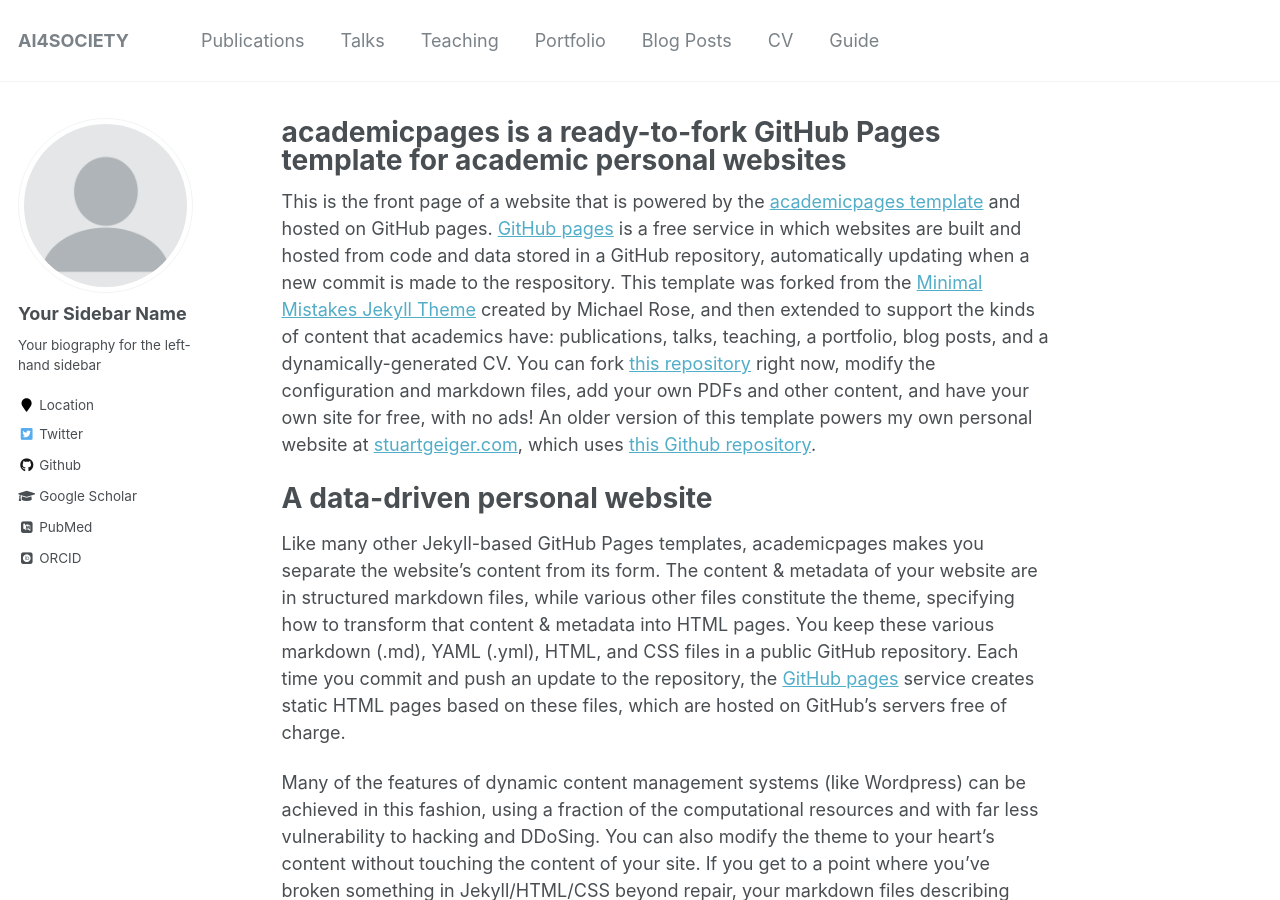
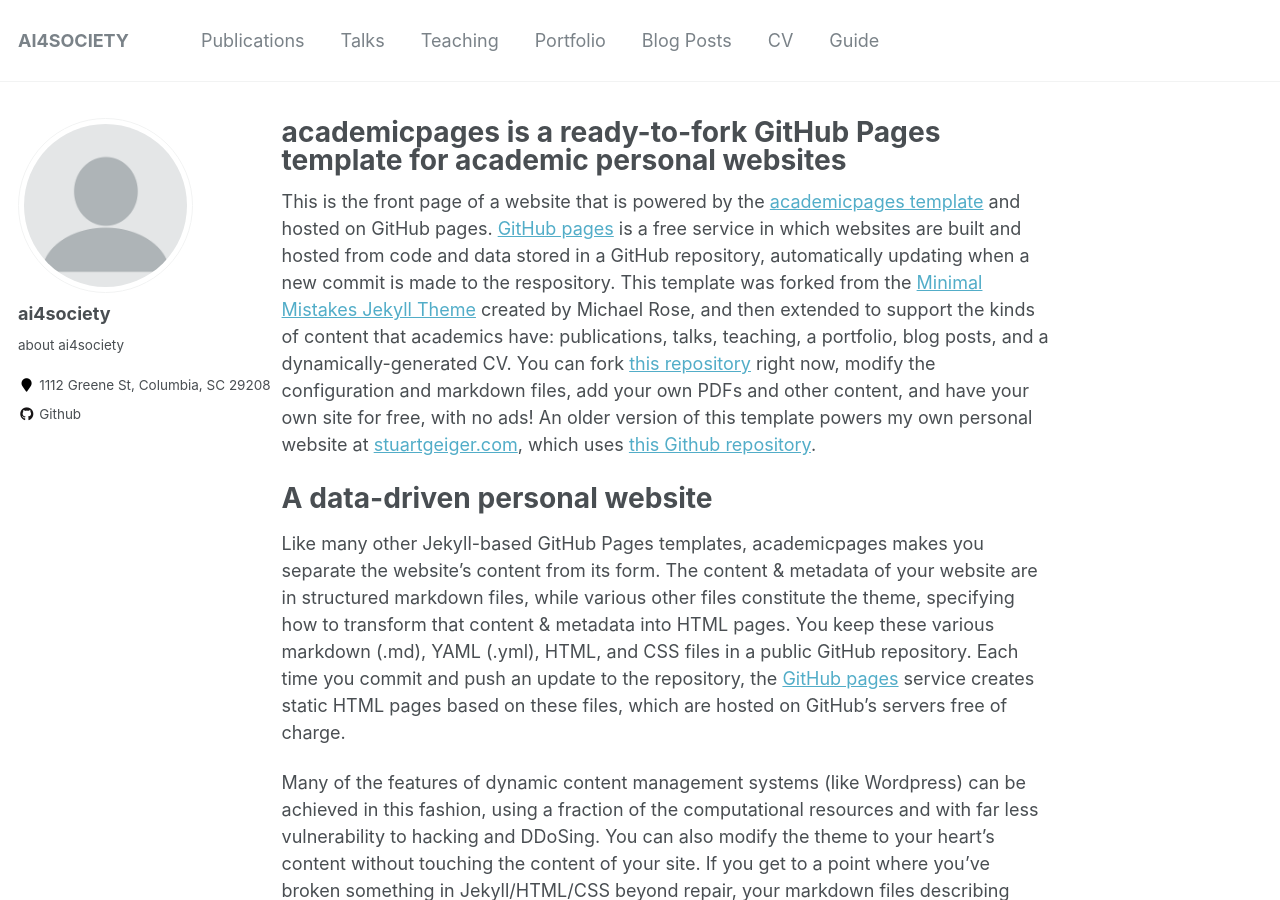
Before and after one commit to likitha-9/ai4society.github.io, a Jekyll site: the page built from _pages/about.md, in a window 1280 px wide and 900 px high. Built offline with Jekyll 4.4.1, drawn with Linux system fonts in a browser that asks for light colours; some web fonts are replaced.

Commit message:
first commit

```diff
--- a/_config.yml
+++ b/_config.yml
@@ -80,13 +80,13 @@
 
 # Site Author
 author:
-  name             : "Your Sidebar Name"
+  name             : "ai4society"
   avatar           : "profile.png"
-  bio              : "Your biography for the left-hand sidebar"
-  location         : "Location"
+  bio              : "about ai4society"
+  location         : "1112 Greene St, Columbia, SC 29208"
   employer         :
-  pubmed           : "https://www.ncbi.nlm.nih.gov/pubmed/?term=john+snow"
-  googlescholar    : "http://yourfullgooglescholarurl.com"
+  #pubmed           : "https://www.ncbi.nlm.nih.gov/pubmed/?term=john+snow"
+  #googlescholar    : "http://yourfullgooglescholarurl.com"
   email            :
   researchgate     :  # example: "https://www.researchgate.net/profile/yourprofile"
   uri              :
@@ -96,20 +96,20 @@
   flickr           :
   facebook         :
   foursquare       :
-  github           : "academicpages"
+  github           : "ai4society"
   google_plus      :
   keybase          :
   instagram        :
   impactstory      : #"https://profiles.impactstory.org/u/xxxx-xxxx-xxxx-xxxx"
   lastfm           :
   linkedin         :
-  orcid            : "http://orcid.org/yourorcidurl"
+  #orcid            : "http://orcid.org/yourorcidurl"
   pinterest        :
   soundcloud       :
   stackoverflow    : # http://stackoverflow.com/users/123456/username
   steam            :
   tumblr           :
-  twitter          : "replacethistwitterhandle"
+  #twitter          : "replacethistwitterhandle"
   vine             :
   weibo            :
   xing             :
```
